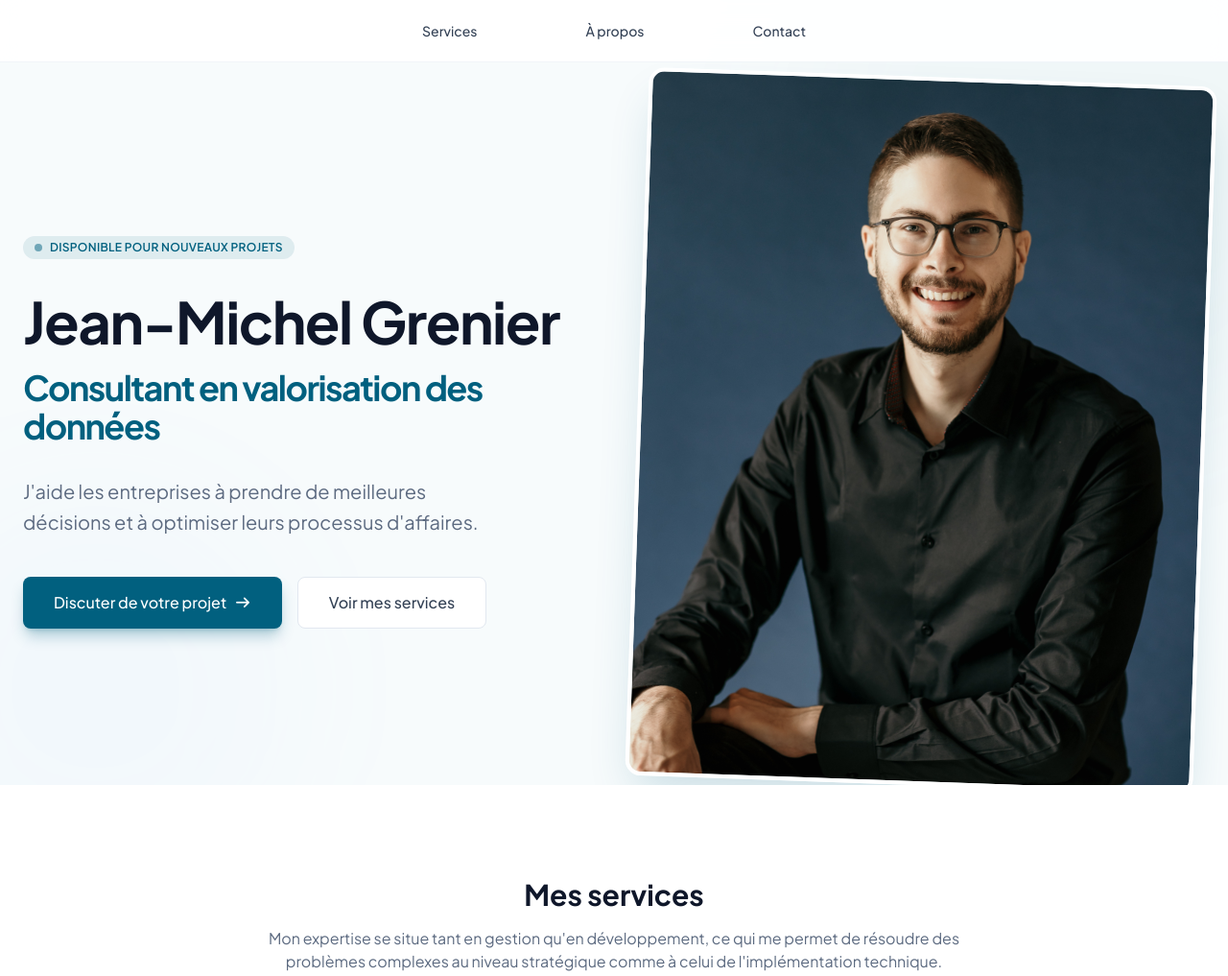
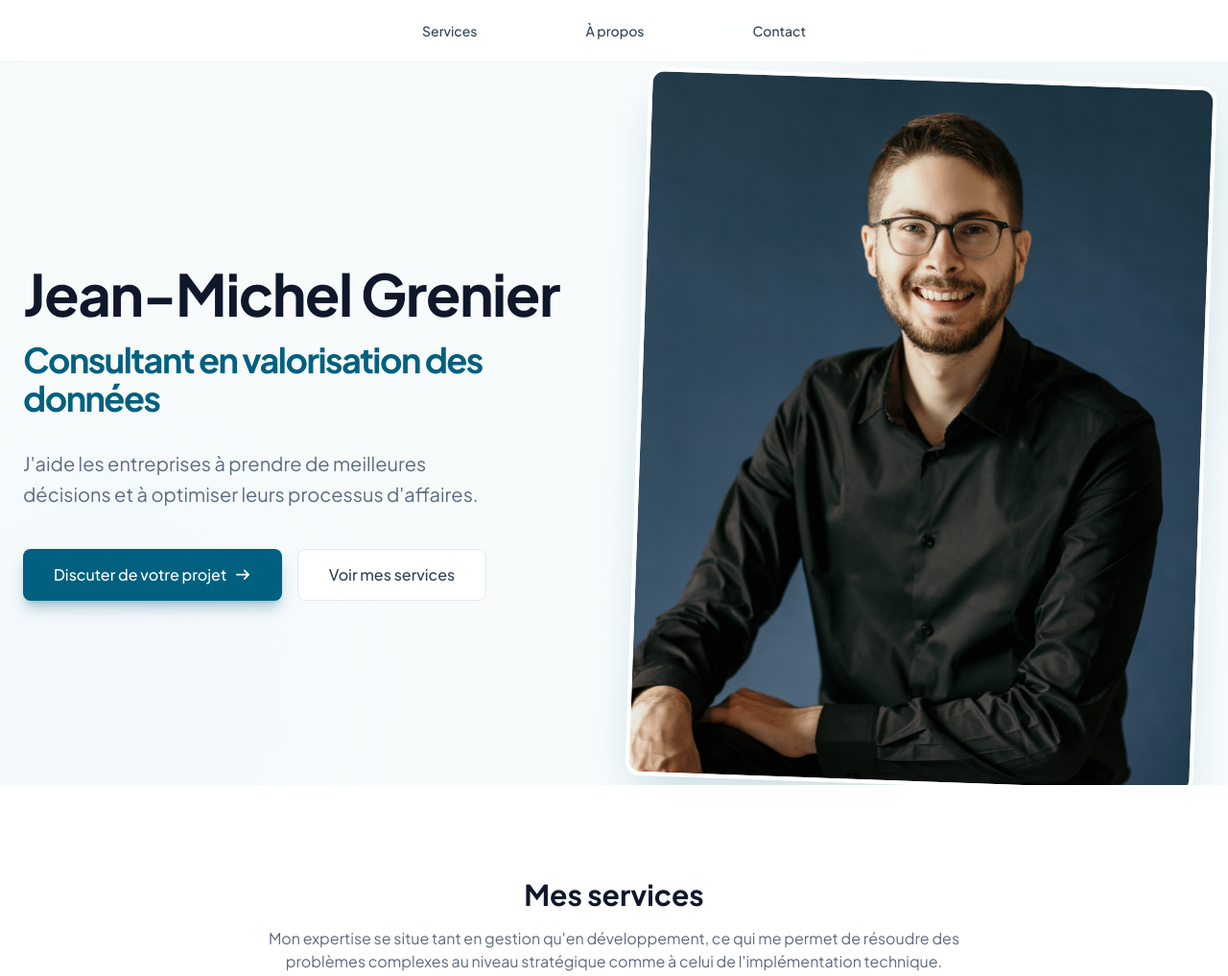
Before and after one commit to jmgrenier/jmgrenier.github.io, a website built with Vite: page index.html in a window 1280 px wide. Shown: the top 1017 px of the page at 96% size. Built offline with nearby package versions, Linux system fonts and the light colour scheme.

Commit message:
Hide text

```diff
--- a/index.html
+++ b/index.html
@@ -34,10 +34,10 @@
 
       <div class="max-w-7xl mx-auto px-6 grid lg:grid-cols-2 gap-12 items-center w-full">
         <div class="space-y-8 max-w-2xl">
-          <div class="inline-flex items-center gap-2 px-3 py-1 rounded-full bg-primary/10 text-primary text-xs font-semibold uppercase tracking-wide">
+          <!-- <div class="inline-flex items-center gap-2 px-3 py-1 rounded-full bg-primary/10 text-primary text-xs font-semibold uppercase tracking-wide">
             <span class="w-2 h-2 rounded-full bg-primary animate-pulse"></span>
             Disponible pour nouveaux projets
-          </div>
+          </div> -->
 
           <h1 class="text-5xl lg:text-6xl font-bold text-secondary leading-[1.1] tracking-tight">
             <p class="mb-4">
```
